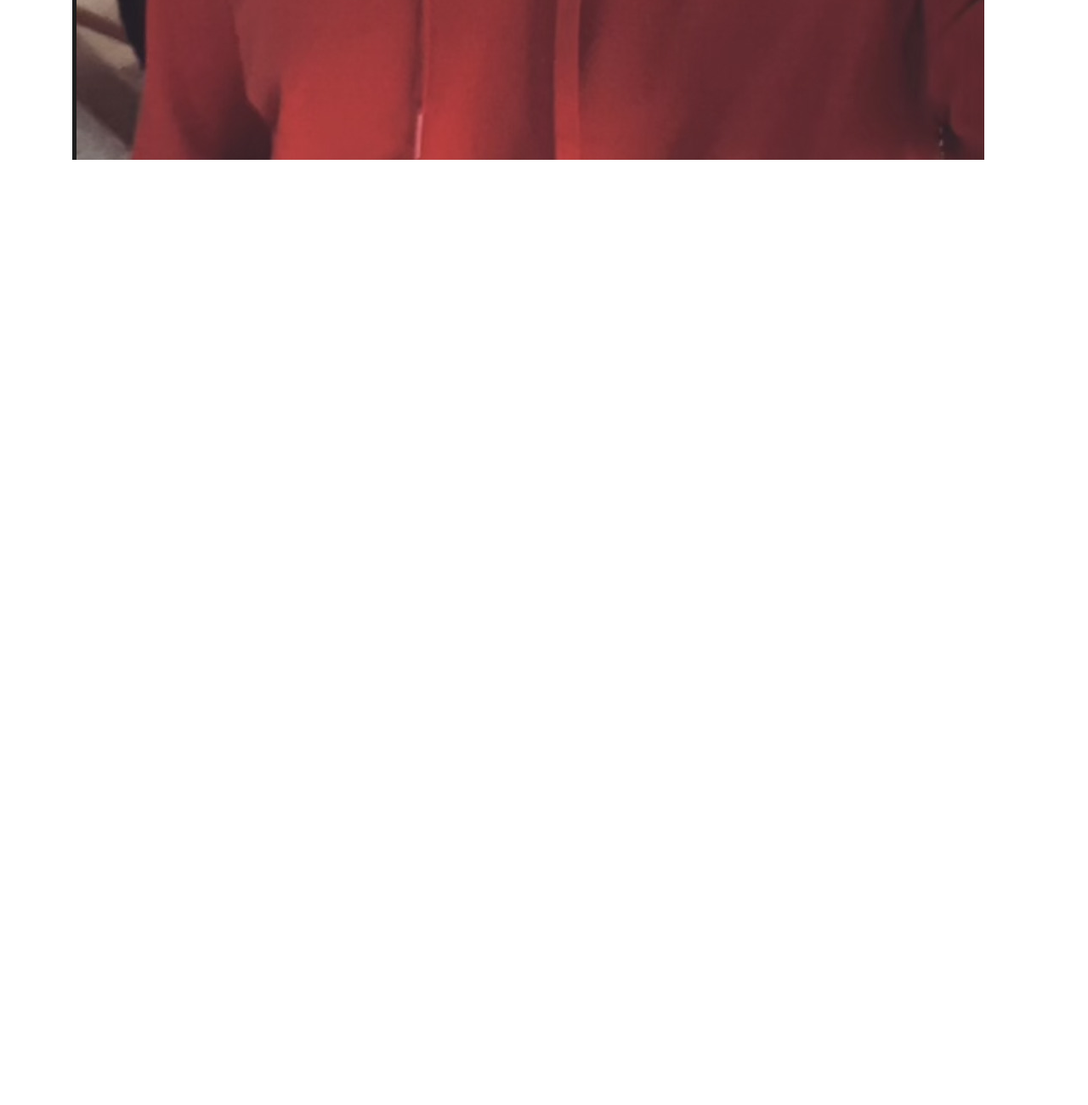
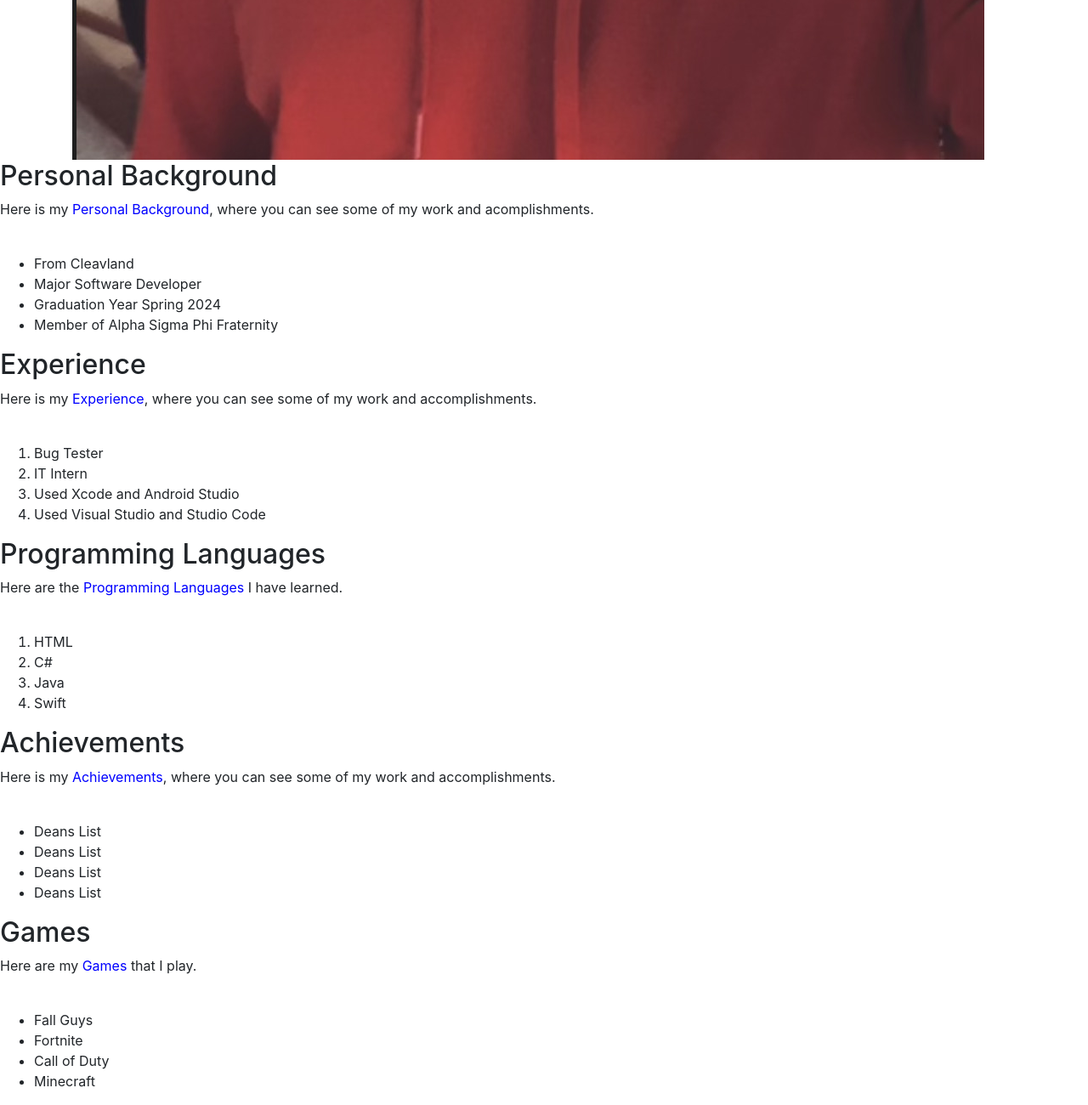
Before and after one commit to it3049c-fall22-henderson/online-portfolio-Tmal1652, a website: page index.html in a window 1280 px wide. Shown: the part 1197-2497 px from the top of the page at 85% size. Before the commit the page ends 1385 px from the top, so only its background shows below. Drawn offline with nearby package versions, Linux system fonts and the light colour scheme.

Commit message:
added div and id with different section

```diff
--- a/index.html
+++ b/index.html
@@ -22,6 +22,70 @@
     <!-- WORK FROM INSIDE THIS CONTAINER-->
   </div>
 
+  <div class="section">
+    <div id="personalBackground">
+      <h2>Personal Background</h2>
+      <p>Here is my <span style="color: blue;">Personal Background</span>, where you can see some of my work and
+        acomplishments.</p> &nbsp;
+      <ul>
+        <li>From Cleavland</li>
+        <li>Major Software Developer</li>
+        <li>Graduation Year Spring 2024</li>
+        <li>Member of Alpha Sigma Phi Fraternity</li>
+      </ul>
+
+    </div>
+    <div id="experience">
+      <h2>Experience</h2>
+      <p>Here is my <span style="color: blue;">Experience</span>, where you can see some of my work and
+        accomplishments.</p> &nbsp;
+      <ol>
+        <li>Bug Tester</li>
+        <li>IT Intern</li>
+        <li>Used Xcode and Android Studio</li>
+        <li>Used Visual Studio and Studio Code</li>
+      </ol>
+
+    </div>
+    <div id="programmingLanguages">
+      <h2>Programming Languages</h2>
+      <p>Here are the <span style="color: blue;">Programming Languages</span> I have learned.</p> &nbsp;
+      <ol>
+        <li>HTML</li>
+        <li>C#</li>
+        <li>Java</li>
+        <li>Swift</li>
+      </ol>
+
+    </div>
+    <div id="achievements">
+      <h2>Achievements</h2>
+      <p>Here is my <span style="color: blue;">Achievements</span>, where you can see some of my work and
+        accomplishments.</p> &nbsp;
+      <ul>
+        <li>Deans List</li>
+        <li>Deans List</li>
+        <li>Deans List</li>
+        <li>Deans List</li>
+      </ul>
+
+    </div>
+    <div id="games">
+      <h2>Games</h2>
+      <p>Here are my <span style="color: blue;">Games</span> that I play.</p> &nbsp;
+      <ul>
+        <li>Fall Guys</li>
+        <li>Fortnite</li>
+        <li>Call of Duty</li>
+        <li>Minecraft</li>
+      </ul>
+
+    </div>
+
+
+
+  </div>
+
   <!-- INCLUDE SCRIPTS FILE HERE -->
   <script src="resources/scripts/index.js"></script>
 
```
